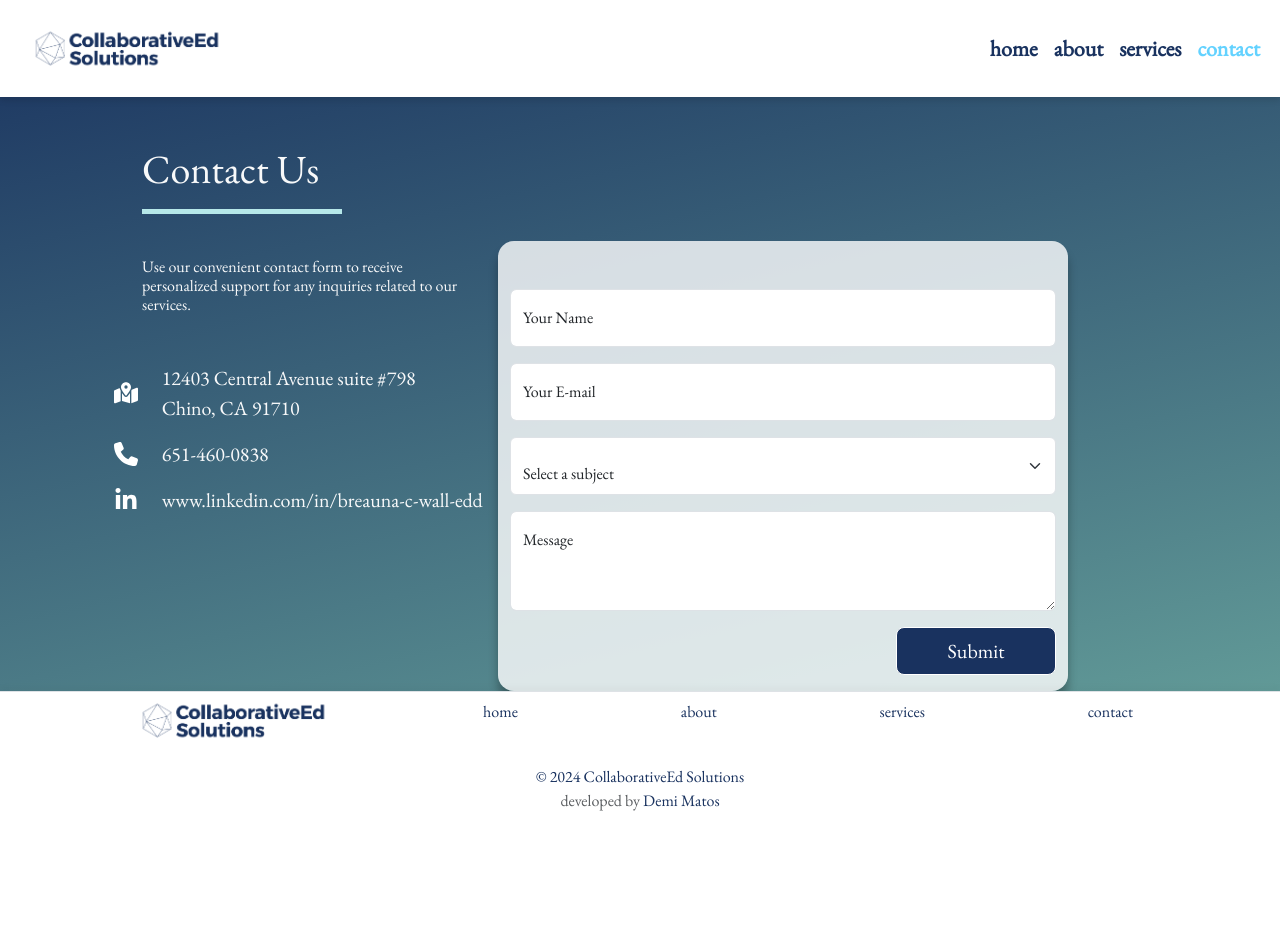
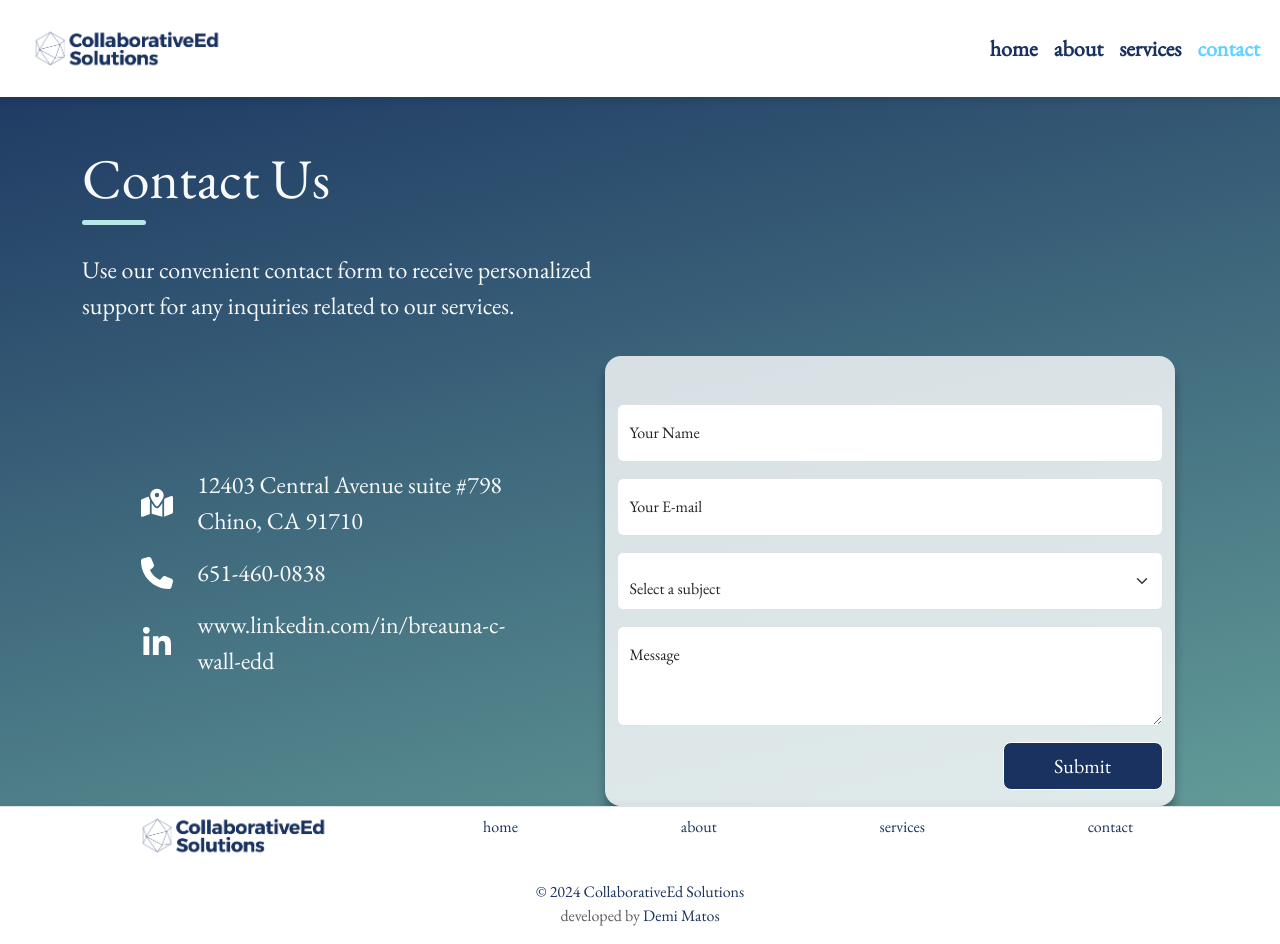
Before and after one commit to DemiScript/CollaborativeEdSolutions, a website: page pages/contact.html in a window 1280 px wide. Before the commit the page ends 829 px from the top, so only its background shows below. Drawn offline with nearby package versions, Linux system fonts and the light colour scheme.

Commit message:
fixed contact.html style

```diff
--- a/pages/contact.html
+++ b/pages/contact.html
@@ -77,81 +77,64 @@
             </nav>
         </header>
         <main>
-      <div class="container-lg">
-        <div class="container-md mt-5 ms-5 text-light">
-          <h1 class="mb-3">Contact Us</h1>
+            <div class="container-lg text-light mt-5">
+                <div class="row">
+                    <div class="col-md-12">
+                        <h1 class="display-4">Contact Us</h1>
                         <div class="line-divider"></div>
                     </div>
-        <div class="row main-content">
-          <div class="col-md-4 ms-5 contact-info text-light">
-            <div class="container-md mt-3 text-light">
-              <h6 class="mb-5">
+                </div>
+                <div class="row">
+                    <div class="col-md-6">
+                        <p class="fs-4">
                             Use our convenient contact form to receive personalized support
                             for any inquiries related to our services.
-              </h6>
+                        </p>
                     </div>
-            <!-- Contact Information -->
+                </div>
+                <div class="row row-cols-lg main-content justify-content-around align-items-center mt-3">
+                    <div class="col-sm-12 col-md-4 ms-5 contact-info text-light">
                         <div class="row mb-3">
-              <div
-                class="col-2 col-md-1 d-flex align-items-center justify-content-end"
-              >
-                <a
-                  class="contact-img"
-                  href="https://maps.google.com/?q=12403+Central+Avenue+suite+%23798+Chino+CA+91710"
-                  target="_blank"
-                >
-                  <img
-                    src="../images/map-location-dot-solid.svg"
-                    alt="map icon"
-                    class="filter-white"
-                  />
+                            <div class="col col-md-1 d-flex align-items-center justify-content-end">
+                                <a class="contact-img" href="#" target="_blank">
+                                    <img src="../images/map-location-dot-solid.svg" alt="map icon" class="filter-white"/>
                                 </a>
                             </div>
                             <div class="col-10 col-md-11">
-                <address class="fs-5 mb-0">
+                                <address class="fs-4 mb-0">
                                     12403 Central Avenue suite #798<br />
                                     Chino, CA 91710
                                 </address>
                             </div>
                         </div>
                         <div class="row mb-3">
-              <div
-                class="col-2 col-md-1 d-flex align-items-center justify-content-end"
-              >
-                <a class="contact-img" href="tel:651-460-0838" target="_blank">
-                  <img
-                    src="../images/phone-solid.svg"
-                    alt="phone icon"
-                    class="filter-white"
-                  />
+                            <div class="col col-md-1 d-flex align-items-center justify-content-end">
+                                <a class="contact-img" href="#" target="_blank">
+                                    <img src="../images/phone-solid.svg" alt="map icon" class="filter-white"/>
                                 </a>
                             </div>
                             <div class="col-10 col-md-11">
-                <p class="fs-5 mb-0">651-460-0838</p>
+                                <p class="fs-4 mb-0">
+                                    651-460-0838
+                                </p>
                             </div>
                         </div>
                         <div class="row mb-3">
-              <div
-                class="col-2 col-md-1 d-flex align-items-center justify-content-end"
-              >
-                <a
-                  class="contact-img"
-                  href="https://www.linkedin.com/in/breauna-c-wall-edd"
-                  target="_blank"
-                >
-                  <img
-                    src="../images/linkedin-in.svg"
-                    alt="linkedin icon"
-                    class="filter-white"
-                  />
+                            <div class="col col-md-1 d-flex align-items-center justify-content-end">
+                                <a class="contact-img" href="https://www.linkedin.com/in/breauna-c-wall-edd" target="_blank">
+                                    <img src="../images/linkedin-in.svg" alt="map icon" class="filter-white"/>
                                 </a>
                             </div>
                             <div class="col-10 col-md-11">
-                <p class="fs-5 mb-0">www.linkedin.com/in/breauna-c-wall-edd</p>
+                                <p class="m-0">
+                                    <a href="https://www.linkedin.com/in/breauna-c-wall-edd" target="_blank" class="text-decoration-none text-light fs-4">
+                                        www.linkedin.com/in/breauna-c-wall-edd
+                                    </a>
+                                </p>
                             </div>
                         </div>
                     </div>
-          <div class="col-md-6 contact-form mr-5 ml-2 text-dark">
+                    <div class="col-sm-12 col-md-6 contact-form text-dark">
                         <form
                         target="_blank"
                         action="https://formsubmit.co/50c404b7244dc187553c6a4ab81afc82"
@@ -268,11 +251,11 @@
             </p>
             <p class="text-center text-muted">
                 developed by
-        <a href="#" class="text-decoration-none text-muted">Demi Matos</a>
+                <a href="https://www.linkedin.com/in/demimatos/" class="text-decoration-none text-muted">Demi Matos</a>
             </p>
         </footer>
 
-    <!-- Your Custom JavaScript -->
+        <!-- Custom JavaScript -->
         <script>
         // Example starter JavaScript for disabling form submissions if there are invalid fields
         (() => {
--- a/styles/contact.css
+++ b/styles/contact.css
@@ -41,12 +41,10 @@ body {
 main {
   flex-grow: 1;
 }
-.main-content {
-  /* idk 7-7 */
-}
+
 .contact-img > img {
-  height: 1.5rem;
-  width: 1.5rem;
+  height: 2rem;
+  width: 2rem;
 }
 .contact-form {
   background-color: rgba(255, 255, 255, 0.8);
@@ -67,9 +65,10 @@ footer .mb-0 {
   color: #19325f !important; /* Change the color of the navigation links, "developed by" link, and copyright text to blue */
 }
 .line-divider {
-  width: 25vh;
+  width: 8vh;
   height: 5px;
   background-color: #b6e8e9;
   display: inline-block;
   margin-bottom: 20px;
+  border-radius: 5px;
 }
```
Lines whose indentation alone changed are shown as unchanged.
